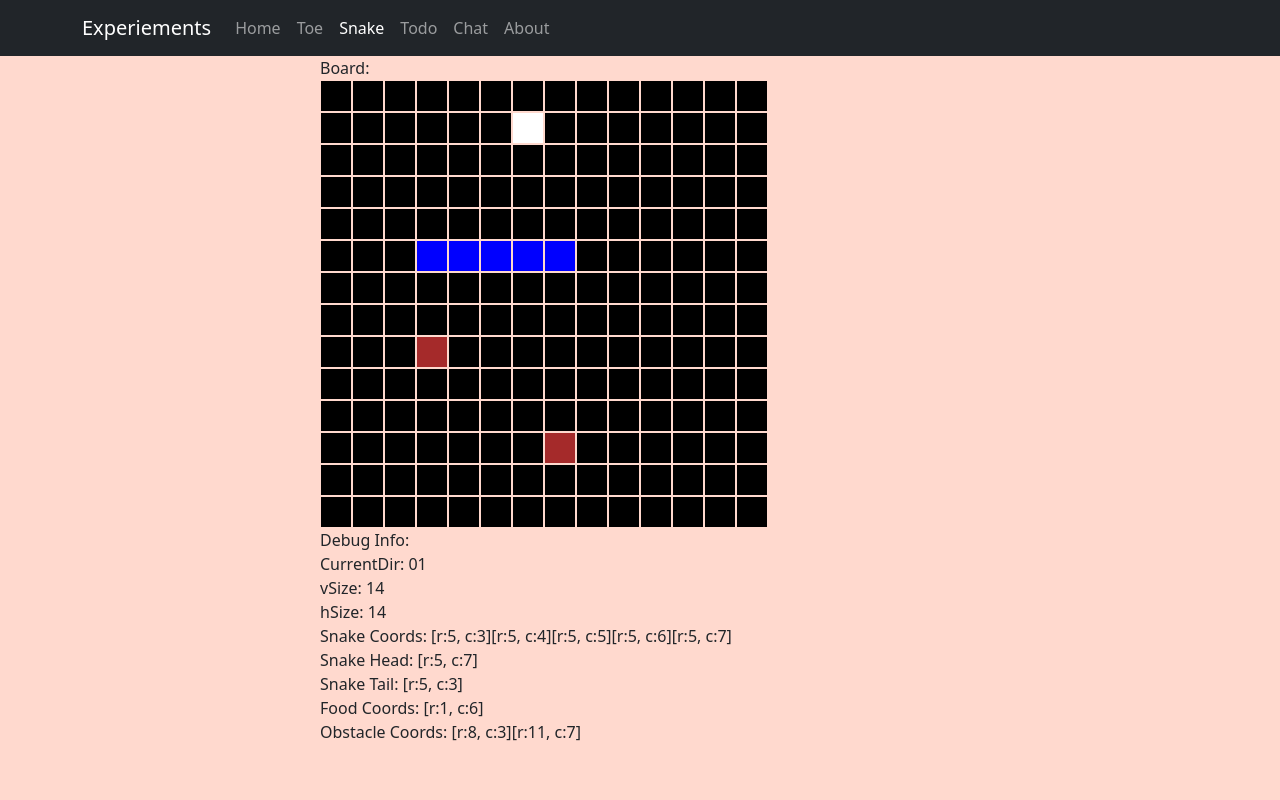
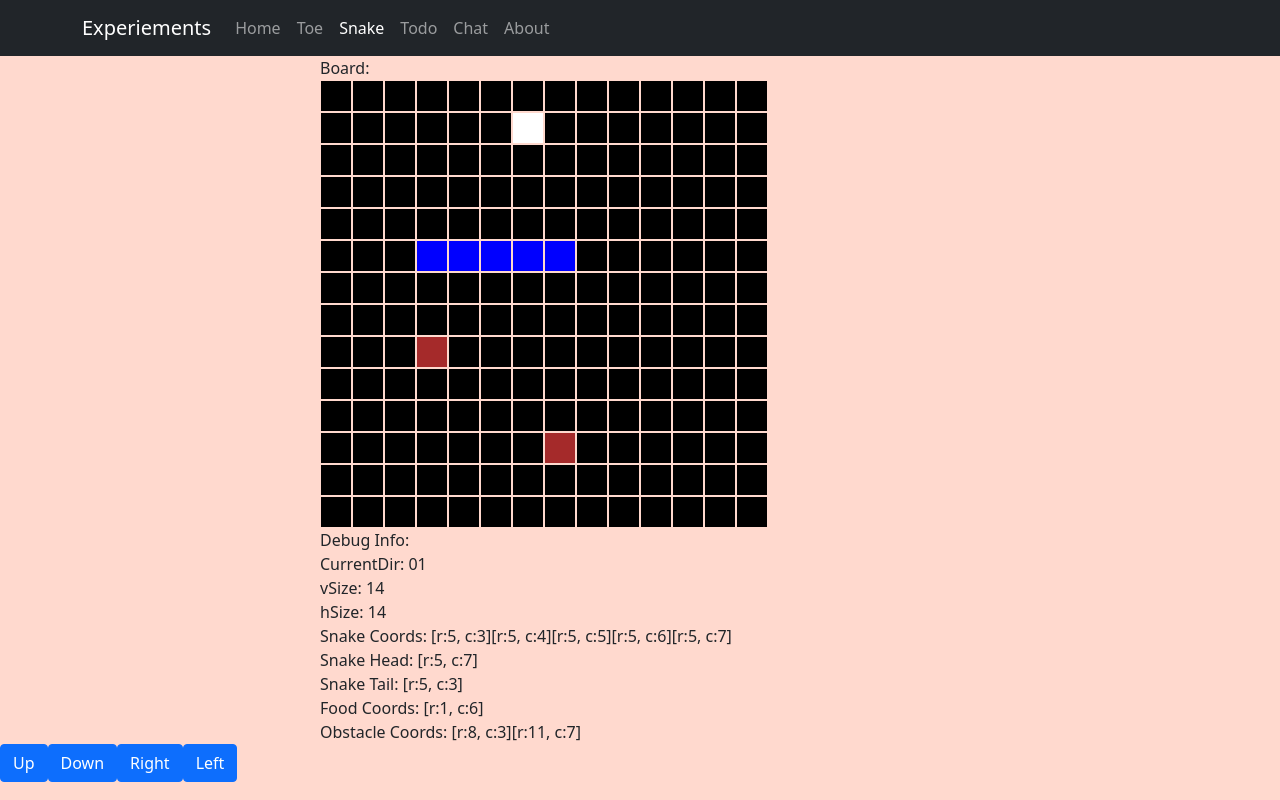
Before and after one commit to bcso/Experiements, a React app in the folder client/: page /snake in a window 1280 px wide. Built offline with nearby package versions, Linux system fonts and the light colour scheme.

Commit message:
Add keypad interaction

```diff
--- a/client/src/components/Games/Snake/components/Keypad.tsx
+++ b/client/src/components/Games/Snake/components/Keypad.tsx
@@ -1,9 +1,21 @@
-import React from "react";
+import React, { EventHandler } from "react";
+import { Button } from "react-bootstrap";
+import { IKeypadProps, Vector } from "../types";
 
-function Keypad() {
+function Keypad({...KeypadProps} : IKeypadProps) {
+
+    function handleKeypadPress(newDirection : string) : React.MouseEventHandler<HTMLButtonElement>
+    {
+        KeypadProps.onKeypadPress(newDirection);
+        return;
+    }
+
     return (
         <>
-
+            <Button onClick={() => handleKeypadPress("Up")}>Up</Button>
+            <Button onClick={() => handleKeypadPress("Down")}>Down</Button>
+            <Button onClick={() => handleKeypadPress("Right")}>Right</Button>
+            <Button onClick={() => handleKeypadPress("Left")}>Left</Button>
         </>
     )
 }
--- a/client/src/components/Games/Snake/components/SnakeGame.tsx
+++ b/client/src/components/Games/Snake/components/SnakeGame.tsx
@@ -30,7 +30,7 @@ function SnakeGame() {
 
     function onKeypadPress(direction: string)
     {
-        // updateCurrVector(direction);
+        updateCurrVector(direction);
     }
 
     function handleKeyDown(e : KeyboardEvent)
@@ -58,7 +58,7 @@ function SnakeGame() {
                 pageDescription="This is a work in progress page for the Snake game!"/> */}
 
             <Board {...gameBoard} />
-            <Keypad onKeypadPress={(d) => onKeypadPress(d)}/>
+            <Keypad onKeypadPress={onKeypadPress}/>
         </PageBaseLayout>
     )
 }
```
